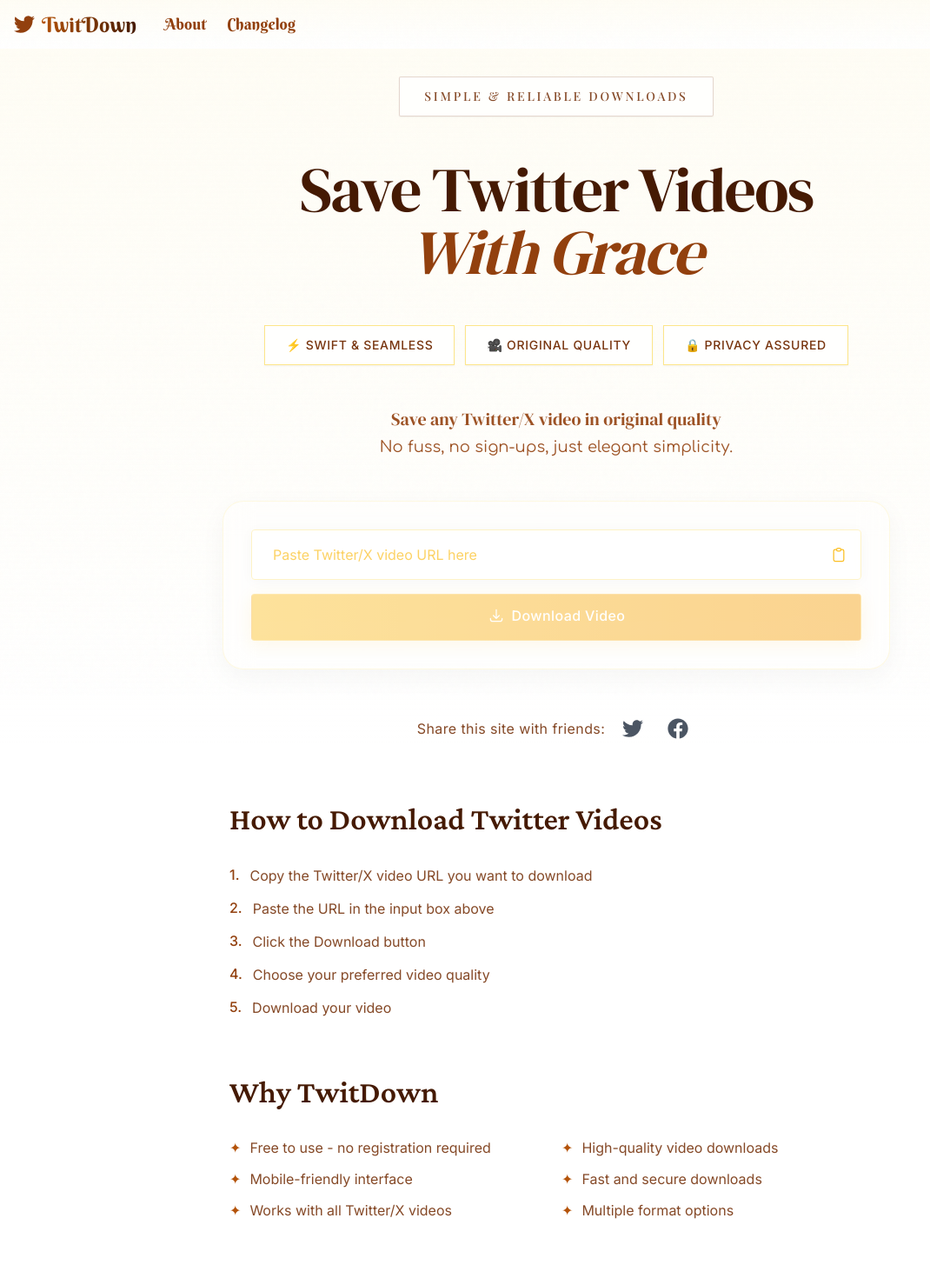
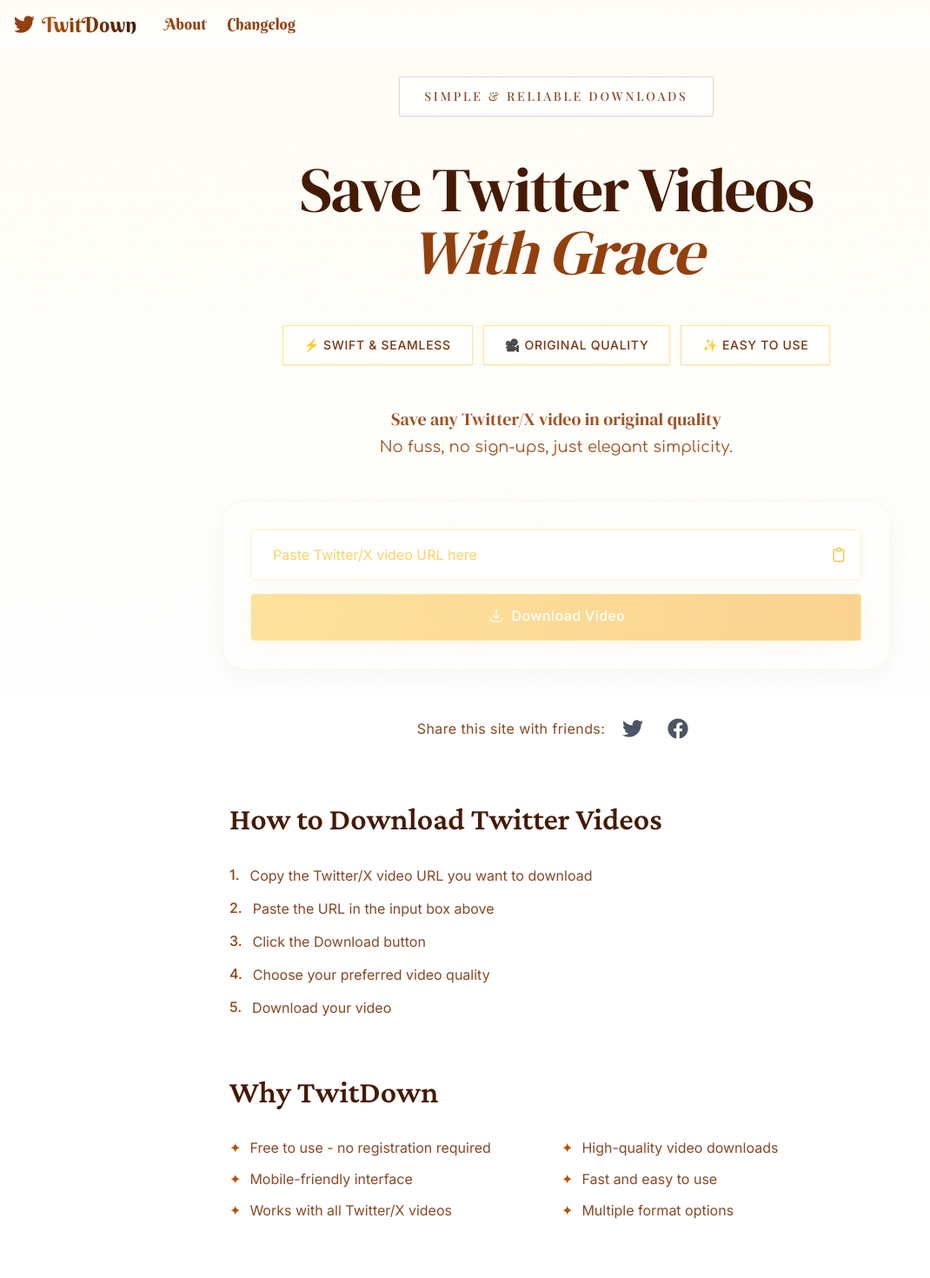
Before and after one commit to ultrasev/twitdown, a Next.js app: page / in a window 1280 px wide. Shown: the top 1470 px of the page at 87% size, without its empty margins (0-1070 px from the left). Built offline with nearby package versions, Linux system fonts and the light colour scheme; a web font is replaced by a local one.

Commit message:
style: Update marketing copy in SectionDownloader and page components

```diff
--- a/app/components/SectionDownloader.tsx
+++ b/app/components/SectionDownloader.tsx
@@ -33,7 +33,7 @@
           {[
             "⚡ Swift & Seamless",
             "🎥 Original Quality",
-            "🔒 Privacy Assured",
+            "✨ Easy to Use",
           ].map((feature) => (
             <span
               key={feature}
--- a/app/page.tsx
+++ b/app/page.tsx
@@ -43,7 +43,7 @@
   "Free to use - no registration required",
   "High-quality video downloads",
   "Mobile-friendly interface",
-  "Fast and secure downloads",
+  "Fast and easy to use",
   "Works with all Twitter/X videos",
   "Multiple format options",
 ];
```
